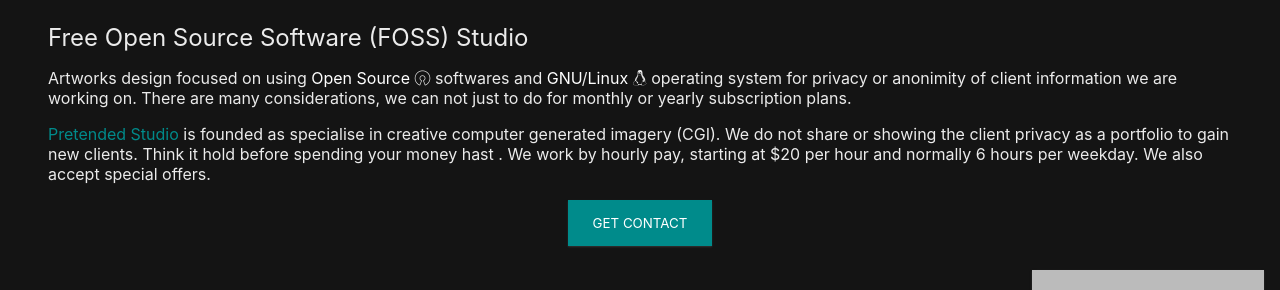
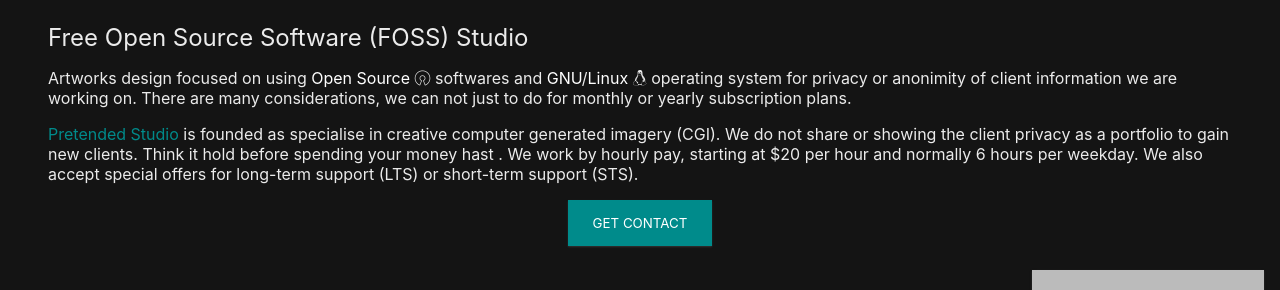
Before and after one commit to pretendedstudio/git, a Jekyll site: the page index.html, which Jekyll copies as it is, in a window 1280 px wide and 900 px high, scrolled down 2288 px, cut to the strip 116-406 px from the top of the window. Built offline with Jekyll 4.4.1, drawn with Linux system fonts in a browser that asks for light colours.

Commit message:
Update index.html

```diff
--- a/index.html
+++ b/index.html
@@ -65,7 +65,7 @@
     <h2>Free Open Source Software (FOSS) Studio</h2>
       <p>Artworks design focused on using <a href="https://opensource.org" title="Open Source Initiative">Open Source</a> <i class="fab fa-osi"></i> softwares and <a href="https://www.gnu.org" title="GNU Operating System">GNU</a>/<a href="https://linux.org/" title="Linux.org">Linux</a> <i class="fab fa-linux"></i> operating system for privacy or anonimity of client information we are working on.
      There are many considerations, we can not just to do for monthly or yearly subscription plans. </p>
-      <p><a class="l-k" href="https://pretendedstudio.com">Pretended Studio</a> is founded as specialise in creative computer generated imagery (CGI). We do not share or showing the client privacy as a portfolio to gain new clients.<!--, based in Central Java, Indonesia. We have been creating free 3D Assets and it has published on the website. Creating design for static website like company profile, portofolio or personal website.--> Think it hold before spending your money hast <!--(We do not accept order request)-->. We work by hourly pay, starting at $20 per hour and normally 6 hours per weekday. We also accept special offers.</p>
+      <p><a class="l-k" href="https://pretendedstudio.com">Pretended Studio</a> is founded as specialise in creative computer generated imagery (CGI). We do not share or showing the client privacy as a portfolio to gain new clients.<!--, based in Central Java, Indonesia. We have been creating free 3D Assets and it has published on the website. Creating design for static website like company profile, portofolio or personal website.--> Think it hold before spending your money hast <!--(We do not accept order request)-->. We work by hourly pay, starting at $20 per hour and normally 6 hours per weekday. We also accept special offers for long-term support (LTS) or short-term support (STS).</p>
       <div id="button">
       <button class="button b-s"><h4><a href="mailto:pretendedstudio@mail.ru">GET CONTACT</a></h4></button>
       </div>
```
